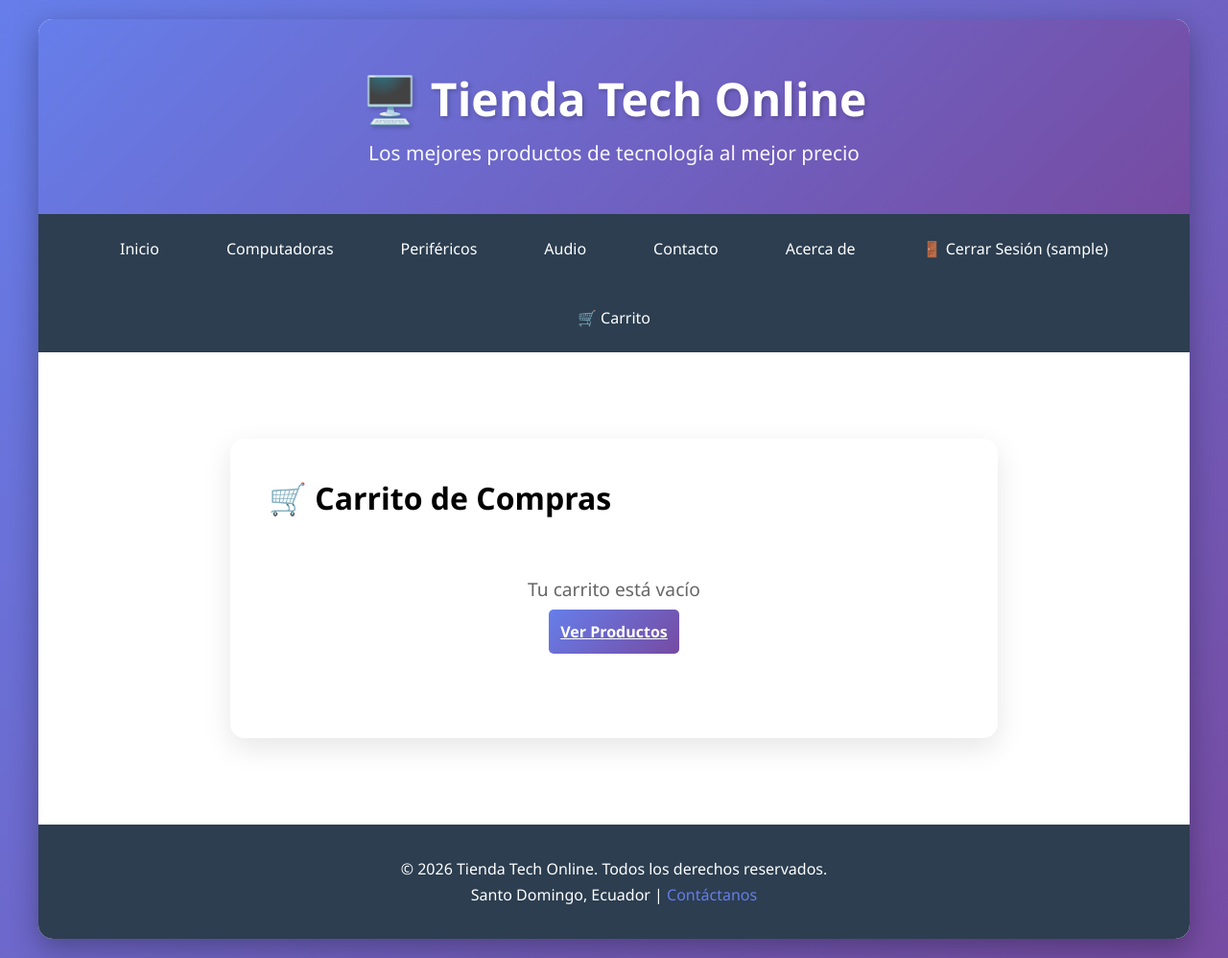
After one commit to Perroscky/proyecto_tienda_tech, a Flask app: page /carrito in a window 1280 px wide. The commit adds this page. Shown: the whole page at 96% size. Run offline with Flask 3, Linux system fonts and the light colour scheme; the visitor is signed in with stand-in values (Sample User, id 1).

Commit message:
actualizacion 8

```diff
--- a/app.py
+++ b/app.py
@@ -1,212 +1,309 @@
+# app.py
+
 from flask import Flask, render_template, request, redirect, url_for, session, flash
 from models.inventario import Inventario
 from models.usuario import Usuario
-from models.carrito import Carrito
 from database.db_manager import DatabaseManager
 
 app = Flask(__name__)
 app.secret_key = 'clave_secreta_proyecto_tienda_tech'
+app.config['SESSION_TYPE'] = 'filesystem'
 
-# Inicializar
+# Inicializar componentes
 inventario = Inventario()
 db = DatabaseManager()
 
-# Crear tablas adicionales
-db.crear_tabla_usuarios()
-db.crear_tabla_carrito()
+# Crear tablas necesarias
+try:
+    db.crear_tabla_usuarios()
+    db.crear_tabla_carrito()
+    print("✅ Tablas creadas/verificadas correctamente")
+except Exception as e:
+    print(f"⚠️ Error al crear tablas: {e}")
+
+# ----- RUTAS PÚBLICAS -----
+@app.route('/')
+def inicio():
+    """Página principal"""
+    productos = inventario.obtener_todos()
+
+    productos_template = {}
+    for prod in productos:
+        key = prod.nombre.lower().replace(' ', '_').replace('"', '').replace("'", '')
+        productos_template[key] = {
+            'id': prod.id,
+            'nombre': prod.nombre,
+            'precio': f"${prod.precio:.2f}",
+            'stock': 'Disponible' if prod.cantidad > 5 else 'Stock Limitado' if prod.cantidad > 0 else 'Agotado',
+            'descripcion': prod.descripcion,
+            'cantidad_real': prod.cantidad
+        }
+
+    return render_template('index.html', productos=productos_template)
+
+@app.route('/producto/<nombre>')
+def producto(nombre):
+    """Ver detalle de un producto"""
+    nombre_lower = nombre.lower().replace('_', ' ')
+    productos_encontrados = inventario.buscar_productos(nombre_lower)
+
+    if productos_encontrados:
+        prod = productos_encontrados[0]
+        prod_dict = {
+            'id': prod.id,
+            'nombre': prod.nombre,
+            'precio': f"${prod.precio:.2f}",
+            'stock': 'Disponible' if prod.cantidad > 5 else 'Stock Limitado' if prod.cantidad > 0 else 'Agotado',
+            'descripcion': prod.descripcion,
+            'cantidad': prod.cantidad,
+            'categoria': prod.categoria
+        }
+        return render_template('producto.html', prod=prod_dict)
+    else:
+        return render_template('404_producto.html', nombre=nombre), 404
+
+@app.route('/categoria/<tipo>')
+def categoria(tipo):
+    """Ver productos por categoría"""
+    categorias_validas = Inventario.CATEGORIAS_VALIDAS
+    tipo_lower = tipo.lower()
+
+    if tipo_lower in categorias_validas:
+        productos_categoria = inventario.obtener_por_categoria(tipo_lower)
+        return render_template('categoria.html', tipo=tipo_lower,
+                             productos=productos_categoria,
+                             hay_productos=len(productos_categoria) > 0)
+    else:
+        return render_template('404_categoria.html', tipo=tipo), 404
+
+@app.route('/contacto')
+def contacto():
+    """Página de contacto"""
+    return render_template('contacto.html')
+
+@app.route('/about')
+def about():
+    """Página acerca de"""
+    return render_template('about.html')
 
 # ----- RUTAS DE AUTENTICACIÓN -----
 @app.route('/registro', methods=['GET', 'POST'])
 def registro():
+    """Registro de nuevos usuarios"""
     if request.method == 'POST':
         try:
-            nombre = request.form['nombre']
-            email = request.form['email']
-            password = request.form['password']
-            fecha = request.form['fecha_nacimiento']
+            nombre = request.form.get('nombre', '').strip()
+            email = request.form.get('email', '').strip()
+            password = request.form.get('password', '').strip()
+            fecha = request.form.get('fecha_nacimiento', '').strip()
+
+            # Validaciones
+            if not all([nombre, email, password, fecha]):
+                flash('Todos los campos son obligatorios', 'error')
+                return render_template('registro.html')
 
             if not Usuario.validar_email(email):
-                flash('Email no válido', 'error')
+                flash('El formato del email no es válido', 'error')
                 return render_template('registro.html')
 
+            # Verificar si el email ya existe
             if db.obtener_usuario_por_email(email):
-                flash('Email ya registrado', 'error')
+                flash('Este email ya está registrado', 'error')
                 return render_template('registro.html')
 
+            # Crear usuario (validación de edad dentro de la clase)
             usuario = Usuario(None, nombre, email, password, fecha)
             usuario_id = db.insertar_usuario(usuario)
 
-            session['usuario_id'] = usuario_id
-            session['usuario_nombre'] = nombre
+            if usuario_id:
+                session['usuario_id'] = usuario_id
+                session['usuario_nombre'] = nombre
+                session['usuario_email'] = email
 
-            db.crear_carrito(usuario_id)
-            flash(f'¡Bienvenido {nombre}!', 'success')
-            return redirect(url_for('inicio'))
+                flash(f'¡Bienvenido {nombre}!', 'success')
+                return redirect(url_for('inicio'))
+            else:
+                flash('Error al crear el usuario', 'error')
 
         except ValueError as e:
             flash(str(e), 'error')
+        except Exception as e:
+            flash(f'Error inesperado: {str(e)}', 'error')
 
     return render_template('registro.html')
 
 @app.route('/login', methods=['GET', 'POST'])
 def login():
+    """Inicio de sesión"""
     if request.method == 'POST':
-        email = request.form['email']
-        password = request.form['password']
+        email = request.form.get('email', '').strip()
+        password = request.form.get('password', '').strip()
 
-        data = db.obtener_usuario_por_email(email)
+        if not email or not password:
+            flash('Email y contraseña son obligatorios', 'error')
+            return render_template('login.html')
 
-        if data:
-            usuario = Usuario(data[0], data[1], data[2], password, data[4])
-            if usuario.verificar_password(password):
-                session['usuario_id'] = data[0]
-                session['usuario_nombre'] = data[1]
-                flash(f'¡Bienvenido {data[1]}!', 'success')
+        usuario_data = db.obtener_usuario_por_email(email)
+
+        if usuario_data:
+            # Verificar contraseña
+            if usuario_data[3] == f"enc_{password}_2026":
+                session['usuario_id'] = usuario_data[0]
+                session['usuario_nombre'] = usuario_data[1]
+                session['usuario_email'] = usuario_data[2]
+
+                flash(f'¡Bienvenido {usuario_data[1]}!', 'success')
                 return redirect(url_for('inicio'))
 
         flash('Email o contraseña incorrectos', 'error')
 
     return render_template('login.html')
 
-@app.route('/registro/facebook')
-def registro_facebook():
-    flash('Registro con Facebook (simulado)', 'info')
-    return redirect(url_for('registro'))
-
-@app.route('/login/facebook')
-def login_facebook():
-    flash('Login con Facebook (simulado)', 'info')
-    return redirect(url_for('login'))
-
 @app.route('/logout')
 def logout():
+    """Cerrar sesión"""
     session.clear()
-    flash('Sesión cerrada', 'success')
+    flash('Sesión cerrada correctamente', 'success')
     return redirect(url_for('inicio'))
 
 # ----- RUTAS DEL CARRITO -----
 @app.route('/agregar_al_carrito/<int:producto_id>')
 def agregar_al_carrito(producto_id):
+    """Agrega un producto al carrito"""
     producto = inventario.obtener_producto_por_id(producto_id)
+
     if not producto:
         flash('Producto no encontrado', 'error')
         return redirect(url_for('inicio'))
 
+    # Inicializar carrito si no existe
     if 'carrito' not in session:
-        session['carrito'] = Carrito(session.get('usuario_id')).to_dict()
+        session['carrito'] = {
+            'items': {},
+            'total': 0,
+            'cantidad_items': 0
+        }
 
-    carrito = Carrito(session.get('usuario_id'))
-    for item_id, item in session['carrito'].get('items', {}).items():
-        prod = inventario.obtener_producto_por_id(int(item['producto_id']))
-        if prod:
-            carrito.agregar_item(prod, item['cantidad'])
+    # Obtener carrito actual
+    carrito = session['carrito']
+    producto_id_str = str(producto_id)
 
-    carrito.agregar_item(producto)
-    session['carrito'] = carrito.to_dict()
+    # Agregar o actualizar producto
+    if producto_id_str in carrito['items']:
+        carrito['items'][producto_id_str]['cantidad'] += 1
+        carrito['items'][producto_id_str]['subtotal'] = carrito['items'][producto_id_str]['cantidad'] * producto.precio
+    else:
+        carrito['items'][producto_id_str] = {
+            'producto_id': producto_id,
+            'nombre': producto.nombre,
+            'precio': producto.precio,
+            'cantidad': 1,
+            'subtotal': producto.precio
+        }
+
+    # Recalcular totales
+    total = 0
+    cantidad_total = 0
+    for item in carrito['items'].values():
+        total += item['subtotal']
+        cantidad_total += item['cantidad']
+
+    carrito['total'] = total
+    carrito['cantidad_items'] = cantidad_total
+
+    # Guardar en sesión
+    session['carrito'] = carrito
+    session.modified = True
 
     flash(f'{producto.nombre} agregado al carrito', 'success')
     return redirect(url_for('ver_carrito'))
 
 @app.route('/carrito')
 def ver_carrito():
+    """Ver el contenido del carrito"""
     if 'carrito' not in session:
-        session['carrito'] = Carrito(session.get('usuario_id')).to_dict()
-    return render_template('carrito.html')
+        session['carrito'] = {
+            'items': {},
+            'total': 0,
+            'cantidad_items': 0
+        }
+    return render_template('carrito.html', carrito=session['carrito'])
 
 @app.route('/actualizar_carrito/<int:producto_id>', methods=['POST'])
 def actualizar_carrito(producto_id):
-    cantidad = int(request.form['cantidad'])
+    """Actualizar cantidad de un producto en el carrito"""
+    cantidad = int(request.form.get('cantidad', 0))
 
     if 'carrito' in session:
-        carrito = Carrito(session.get('usuario_id'))
-        for item_id, item in session['carrito'].get('items', {}).items():
-            prod = inventario.obtener_producto_por_id(int(item['producto_id']))
-            if prod:
-                carrito.agregar_item(prod, item['cantidad'])
+        carrito = session['carrito']
+        producto_id_str = str(producto_id)
 
-        if cantidad > 0:
-            prod = inventario.obtener_producto_por_id(producto_id)
-            if prod:
-                carrito.agregar_item(prod, cantidad)
-        else:
-            carrito.quitar_item(producto_id)
+        if producto_id_str in carrito['items']:
+            if cantidad <= 0:
+                del carrito['items'][producto_id_str]
+                flash('Producto eliminado del carrito', 'success')
+            else:
+                carrito['items'][producto_id_str]['cantidad'] = cantidad
+                carrito['items'][producto_id_str]['subtotal'] = cantidad * carrito['items'][producto_id_str]['precio']
 
-        session['carrito'] = carrito.to_dict()
+            # Recalcular totales
+            total = 0
+            cantidad_total = 0
+            for item in carrito['items'].values():
+                total += item['subtotal']
+                cantidad_total += item['cantidad']
+
+            carrito['total'] = total
+            carrito['cantidad_items'] = cantidad_total
+            session['carrito'] = carrito
+            session.modified = True
 
     return redirect(url_for('ver_carrito'))
 
 @app.route('/eliminar_del_carrito/<int:producto_id>')
 def eliminar_del_carrito(producto_id):
+    """Eliminar un producto del carrito"""
     if 'carrito' in session:
-        carrito = Carrito(session.get('usuario_id'))
-        for item_id, item in session['carrito'].get('items', {}).items():
-            prod = inventario.obtener_producto_por_id(int(item['producto_id']))
-            if prod:
-                carrito.agregar_item(prod, item['cantidad'])
+        carrito = session['carrito']
+        producto_id_str = str(producto_id)
 
-        carrito.quitar_item(producto_id)
-        session['carrito'] = carrito.to_dict()
-        flash('Producto eliminado', 'success')
+        if producto_id_str in carrito['items']:
+            del carrito['items'][producto_id_str]
+
+            # Recalcular totales
+            total = 0
+            cantidad_total = 0
+            for item in carrito['items'].values():
+                total += item['subtotal']
+                cantidad_total += item['cantidad']
+
+            carrito['total'] = total
+            carrito['cantidad_items'] = cantidad_total
+            session['carrito'] = carrito
+            session.modified = True
+            flash('Producto eliminado del carrito', 'success')
 
     return redirect(url_for('ver_carrito'))
 
 @app.route('/finalizar_compra')
 def finalizar_compra():
+    """Finalizar la compra"""
     if 'usuario_id' not in session:
-        flash('Debes iniciar sesión', 'error')
+        flash('Debes iniciar sesión para finalizar la compra', 'error')
         return redirect(url_for('login'))
 
-    flash('¡Compra realizada!', 'success')
+    if 'carrito' not in session or not session['carrito'].get('items'):
+        flash('Tu carrito está vacío', 'error')
+        return redirect(url_for('ver_carrito'))
+
+    # Aquí iría la lógica para procesar la compra
+    flash('¡Compra realizada con éxito!', 'success')
     session.pop('carrito', None)
     return redirect(url_for('inicio'))
 
-# ----- RUTAS EXISTENTES -----
-@app.route('/')
-def inicio():
-    productos = inventario.obtener_todos()
-    prod_dict = {}
-    for p in productos:
-        key = p.nombre.lower().replace(' ', '_')
-        prod_dict[key] = {
-            'id': p.id,
-            'nombre': p.nombre,
-            'precio': f"${p.precio:.2f}",
-            'stock': 'Disponible' if p.cantidad > 5 else 'Stock Limitado',
-            'descripcion': p.descripcion
-        }
-    return render_template('index.html', productos=prod_dict)
-
-@app.route('/producto/<nombre>')
-def producto(nombre):
-    nombre = nombre.lower().replace('_', ' ')
-    encontrados = inventario.buscar_productos(nombre)
-
-    if encontrados:
-        p = encontrados[0]
-        return render_template('producto.html', prod={
-            'nombre': p.nombre,
-            'precio': f"${p.precio:.2f}",
-            'stock': 'Disponible' if p.cantidad > 5 else 'Stock Limitado',
-            'descripcion': p.descripcion,
-            'id': p.id
-        })
-    return render_template('404_producto.html', nombre=nombre), 404
-
-@app.route('/categoria/<tipo>')
-def categoria(tipo):
-    if tipo in Inventario.CATEGORIAS_VALIDAS:
-        productos = inventario.obtener_por_categoria(tipo)
-        return render_template('categoria.html', tipo=tipo,
-                             productos=productos, hay_productos=len(productos)>0)
-    return render_template('404_categoria.html', tipo=tipo), 404
-
-@app.route('/contacto')
-def contacto():
-    return render_template('contacto.html')
-
-@app.route('/about')
-def about():
-    return render_template('about.html')
-
 if __name__ == '__main__':
+    print("=" * 50)
+    print("🚀 Servidor iniciado correctamente")
+    print("📱 Accede a: http://127.0.0.1:5000")
+    print("=" * 50)
     app.run(debug=True)
--- a/static/style.css
+++ b/static/style.css
@@ -215,3 +215,187 @@ footer a:hover {
         grid-template-columns: 1fr;
     }
 }
+/* Estilos para autenticación */
+.auth-container {
+    max-width: 400px;
+    margin: 50px auto;
+    background: white;
+    padding: 40px;
+    border-radius: 15px;
+    box-shadow: 0 10px 30px rgba(0,0,0,0.1);
+}
+
+.auth-container h1 {
+    color: #667eea;
+    text-align: center;
+    margin-bottom: 30px;
+}
+
+.form-group {
+    margin-bottom: 20px;
+}
+
+.form-group label {
+    display: block;
+    margin-bottom: 5px;
+    color: #333;
+    font-weight: 500;
+}
+
+.form-group input {
+    width: 100%;
+    padding: 10px;
+    border: 1px solid #ddd;
+    border-radius: 5px;
+    font-size: 16px;
+}
+
+.form-group small {
+    display: block;
+    color: #666;
+    margin-top: 5px;
+    font-size: 12px;
+}
+
+.btn-primary {
+    width: 100%;
+    padding: 12px;
+    background: linear-gradient(135deg, #667eea 0%, #764ba2 100%);
+    color: white;
+    border: none;
+    border-radius: 5px;
+    font-size: 16px;
+    font-weight: bold;
+    cursor: pointer;
+    transition: transform 0.3s;
+}
+
+.btn-primary:hover {
+    transform: scale(1.02);
+}
+
+/* Estilos para carrito */
+.carrito-container {
+    max-width: 800px;
+    margin: 50px auto;
+    background: white;
+    padding: 40px;
+    border-radius: 15px;
+    box-shadow: 0 10px 30px rgba(0,0,0,0.1);
+}
+
+.carrito-item {
+    display: flex;
+    justify-content: space-between;
+    align-items: center;
+    padding: 15px;
+    border-bottom: 1px solid #eee;
+}
+
+.item-info {
+    flex: 2;
+}
+
+.item-info h3 {
+    color: #333;
+    margin-bottom: 5px;
+}
+
+.item-cantidad {
+    flex: 1;
+    text-align: center;
+}
+
+.item-cantidad input {
+    width: 60px;
+    padding: 5px;
+    border: 1px solid #ddd;
+    border-radius: 3px;
+}
+
+.item-subtotal {
+    flex: 1;
+    text-align: right;
+}
+
+.subtotal {
+    font-weight: bold;
+    color: #764ba2;
+}
+
+.btn-actualizar {
+    background: #667eea;
+    color: white;
+    border: none;
+    padding: 5px 10px;
+    border-radius: 3px;
+    cursor: pointer;
+    margin-left: 5px;
+}
+
+.btn-eliminar {
+    color: #e74c3c;
+    text-decoration: none;
+    font-size: 1.2em;
+}
+
+.carrito-total {
+    border-top: 2px solid #333;
+    padding: 20px 0;
+    text-align: right;
+}
+
+.carrito-acciones {
+    display: flex;
+    gap: 10px;
+    justify-content: flex-end;
+    margin-top: 20px;
+}
+
+.btn-secondary {
+    display: inline-block;
+    padding: 12px 30px;
+    background: #95a5a6;
+    color: white;
+    text-decoration: none;
+    border-radius: 5px;
+}
+
+.carrito-vacio {
+    text-align: center;
+    padding: 60px 20px;
+}
+
+.carrito-vacio p {
+    font-size: 1.2em;
+    color: #666;
+    margin-bottom: 20px;
+}
+
+.producto-acciones {
+    display: flex;
+    gap: 5px;
+    justify-content: center;
+}
+
+.btn-carrito {
+    background: #27ae60 !important;
+}
+
+.alert {
+    padding: 10px;
+    margin: 10px 0;
+    border-radius: 5px;
+}
+
+.alert-success {
+    background-color: #d4edda;
+    color: #155724;
+    border: 1px solid #c3e6cb;
+}
+
+.alert-error {
+    background-color: #f8d7da;
+    color: #721c24;
+    border: 1px solid #f5c6cb;
+}
--- a/templates/base.html
+++ b/templates/base.html
@@ -5,7 +5,6 @@
     <meta name="viewport" content="width=device-width, initial-scale=1.0">
     <title>{% block title %}Tienda Tech Online{% endblock %}</title>
     <link rel="stylesheet" href="{{ url_for('static', filename='style.css') }}">
-    {% block extra_styles %}{% endblock %}
 </head>
 <body>
     <div class="container">
@@ -22,7 +21,6 @@
             <a href="{{ url_for('contacto') }}">Contacto</a>
             <a href="{{ url_for('about') }}">Acerca de</a>
 
-            <!-- Menú de usuario y carrito -->
             {% if session.usuario_id %}
                 <a href="{{ url_for('logout') }}">🚪 Cerrar Sesión ({{ session.usuario_nombre }})</a>
             {% else %}
@@ -31,29 +29,24 @@
             {% endif %}
 
             <a href="{{ url_for('ver_carrito') }}">🛒 Carrito
-                {% if session.carrito and session.carrito.items %}
-                    ({{ session.carrito.items|length }})
+                {% if session.carrito and session.carrito.cantidad_items %}
+                    ({{ session.carrito.cantidad_items }})
                 {% endif %}
             </a>
         </nav>
 
         <main>
-            <!-- Mensajes flash -->
             {% with messages = get_flashed_messages(with_categories=true) %}
                 {% if messages %}
                     {% for category, message in messages %}
-                        <div style="padding: 10px; margin: 10px 0; border-radius: 5px;
-                                  background-color: {% if category == 'error' %}#f8d7da{% else %}#d4edda{% endif %};
-                                  color: {% if category == 'error' %}#721c24{% else %}#155724{% endif %};">
+                        <div class="alert alert-{{ category }}">
                             {{ message }}
                         </div>
                     {% endfor %}
                 {% endif %}
             {% endwith %}
 
-            {% block content %}
-            <!-- Contenido específico de cada página -->
-            {% endblock %}
+            {% block content %}{% endblock %}
         </main>
 
         <footer>
--- /dev/null
+++ b/templates/carrito.html
@@ -0,0 +1,54 @@
+{% extends "base.html" %}
+
+{% block title %}Carrito de Compras | Tienda Tech{% endblock %}
+
+{% block content %}
+<div class="carrito-container">
+    <h1>🛒 Carrito de Compras</h1>
+
+    {% if carrito and carrito.items %}
+        <div class="carrito-items">
+            {% for producto_id, item in carrito.items.items() %}
+            <div class="carrito-item">
+                <div class="item-info">
+                    <h3>{{ item.nombre }}</h3>
+                    <p>Precio unitario: ${{ "%.2f"|format(item.precio) }}</p>
+                </div>
+
+                <div class="item-cantidad">
+                    <form method="POST" action="{{ url_for('actualizar_carrito', producto_id=item.producto_id) }}">
+                        <input type="number" name="cantidad" value="{{ item.cantidad }}" min="0">
+                        <button type="submit" class="btn-actualizar">↻</button>
+                    </form>
+                </div>
+
+                <div class="item-subtotal">
+                    <p class="subtotal">${{ "%.2f"|format(item.subtotal) }}</p>
+                    <a href="{{ url_for('eliminar_del_carrito', producto_id=item.producto_id) }}" class="btn-eliminar">✖</a>
+                </div>
+            </div>
+            {% endfor %}
+        </div>
+
+        <div class="carrito-total">
+            <h2>Total: ${{ "%.2f"|format(carrito.total) }}</h2>
+            <p>{{ carrito.cantidad_items }} artículos</p>
+
+            <div class="carrito-acciones">
+                <a href="{{ url_for('inicio') }}" class="btn-secondary">← Seguir Comprando</a>
+
+                {% if session.usuario_id %}
+                <a href="{{ url_for('finalizar_compra') }}" class="btn-primary">Finalizar Compra ✓</a>
+                {% else %}
+                <a href="{{ url_for('login') }}" class="btn-primary">Inicia sesión para comprar</a>
+                {% endif %}
+            </div>
+        </div>
+    {% else %}
+        <div class="carrito-vacio">
+            <p>Tu carrito está vacío</p>
+            <a href="{{ url_for('inicio') }}" class="btn-primary">Ver Productos</a>
+        </div>
+    {% endif %}
+</div>
+{% endblock %}
```
Also changed, not shown: models/usuario.py (+3 -17 lines), templates/index.html (+20 -56 lines), templates/login.html (added, +25 -0 lines), templates/registro.html (added, +36 -0 lines), proyecto_tienda_tech.db.
